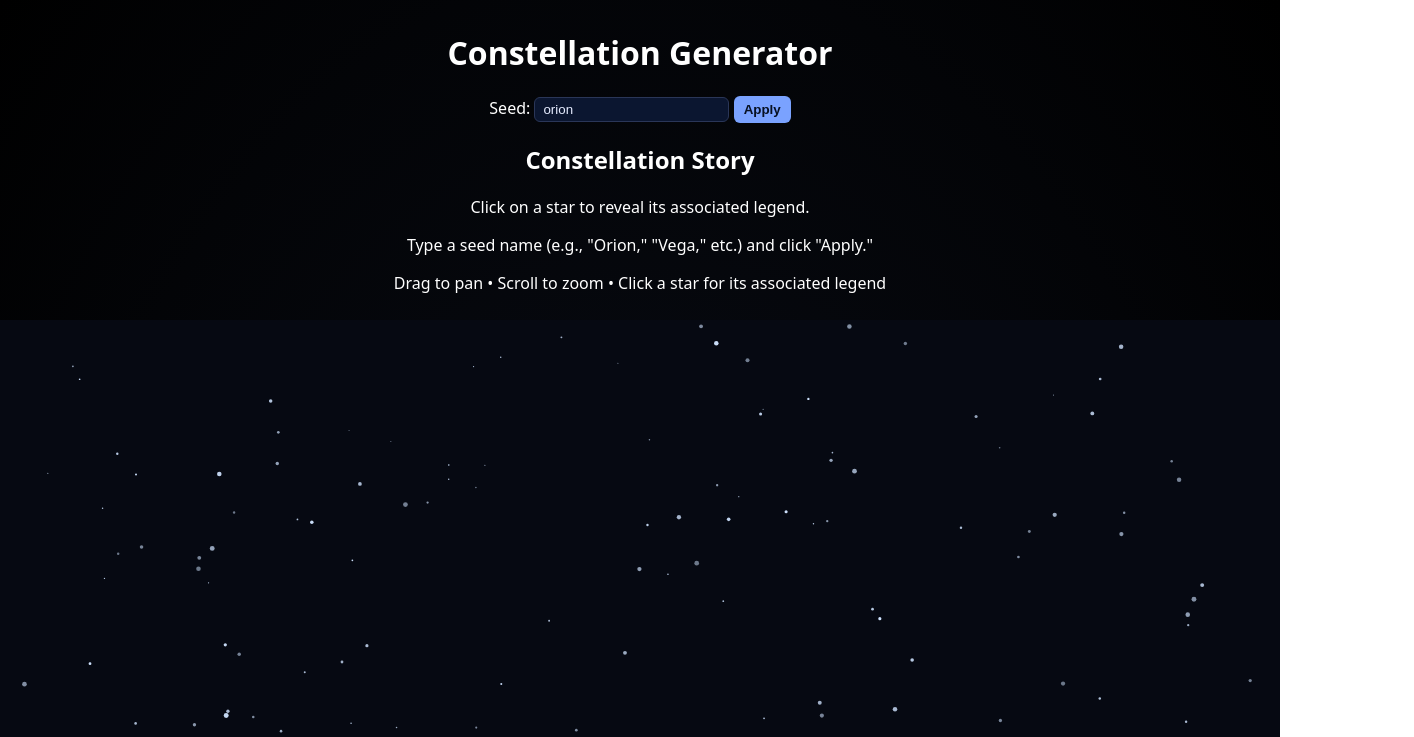
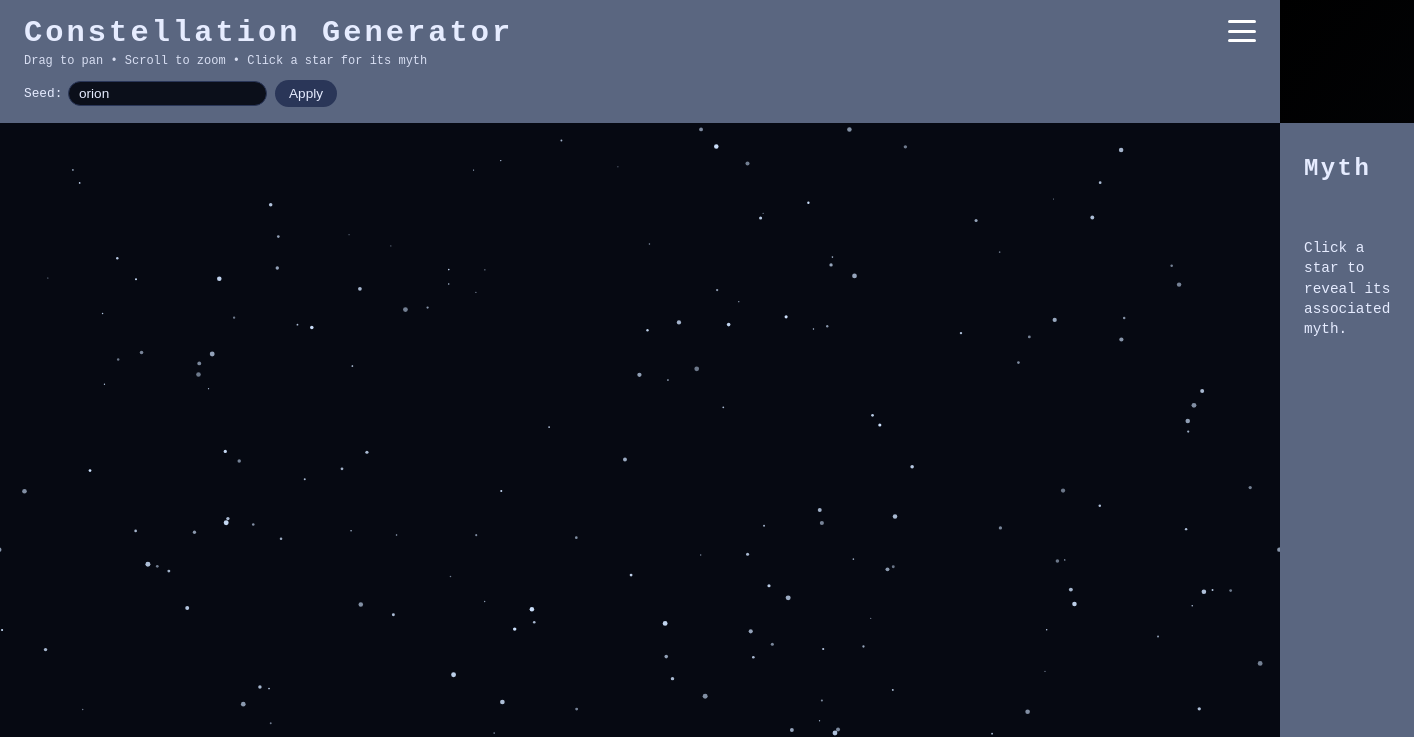
Before and after one commit to karenenderle/constellation-generator, a website: page public/index.html in a window 1280 px wide. Shown: the top 737 px of the page, 1414 px wide, since content can reach past the window. Drawn offline with Linux system fonts and the light colour scheme.

Commit message:
Implement infinite starfield by tiling star map

```diff
--- a/public/index.html
+++ b/public/index.html
@@ -8,7 +8,11 @@
 </head>
 <body>
     <header>
+        <div class="header-left">
             <h1>Constellation Generator</h1>
+            <p class="subtitle">
+                Drag to pan  •  Scroll to zoom  •  Click a star for its myth
+            </p>
 
             <div class="controls">
                 <label>
@@ -17,13 +21,26 @@
                 </label>
                 <button id="applySeed">Apply</button>
             </div>
+        </div>
+
+        <div class="menu-icon">
+            <div></div>
+            <div></div>
+            <div></div>
+        </div>
+    </header>
+
+    <main class="layout">
+        <canvas id="sky"></canvas>
 
         <section class="myth-panel">
-            <h2>Constellation Story</h2>
-            <p id="mythText">Click on a star to reveal its associated legend.</p>
+            <h2>Myth</h2>
+            <p id="mythText">
+                Click a star to reveal its associated myth.
+            </p>
         </section>
 
-        <p class="hint">
+        <!-- <p class="hint">
             Type a seed name (e.g., "Orion," "Vega," etc.) and click "Apply."
         </p>
         <p class="hint">
@@ -37,9 +54,9 @@
         <aside id="panel">
             <hs>Myth</hs>
             <div id="myth">Click a star to reveal its legend.</div>
-        </aside>
+        </aside> -->
+
     </main>
-
     <script src="main.js"></script>
 </body>
 </html>
--- a/public/main.js
+++ b/public/main.js
@@ -5,8 +5,18 @@ const seedInput = document.getElementById("seedInput");
 const applySeedButton = document.getElementById("applySeed");
 const mythTextEl = document.getElementById("mythText");
 
+// Default text to show in myth panel
+const DEFAULT_MYTH_TEXT = "Click on a star to learn its myth.";
+
+// If the panel is empty, restore the default text
+if (mythTextEl && !mythTextEl.textContent.trim()) {
+    mythTextEl.textContent = DEFAULT_MYTH_TEXT;
+}
+
 // Keep track of stars to detect clicks
 let stars = [];
+let STARFIELD_WIDTH = 0;
+let STARFIELD_HEIGHT = 0;
 
 // Resize canvas so it matches the size of its container
 function resizeCanvas() {
@@ -35,13 +45,15 @@ function random() {
     return x - Math.floor(x);
     }
 
-// III. Generate stars
-function drawStars() {
+// III. Generate stars for one "tile" of the starfield
+function generateStars() {
     const STAR_COUNT = 200; // Determine how many stars to draw
+
+    // Use the canvas size as the base tile size
+    STARFIELD_WIDTH = canvas.width;
+    STARFIELD_HEIGHT = canvas.height;
+
     stars = []; // Clear existing stars
-    ctx.globalAlpha = 1; // Clear and paint background every draw
-    ctx.fillStyle = "#060912"; // Dark night sky color
-    ctx.fillRect(0, 0, canvas.width, canvas.height); // Clear the canvas with a dark background
 
     // Draw each star
     for (let i = 0; i < STAR_COUNT; i++) {
@@ -54,23 +66,52 @@ function drawStars() {
             id: i, // Unique ID for each star
             x: x, // X position
             y: y, // Y position
-            radius: radius // Size of the star
+            radius: radius, // Size of the star
+            alpha: alpha // Brightness of the star
         });
+    }
+}
 
-        ctx.beginPath(); // Start a new path for each star
-        ctx.globalAlpha = alpha; // Set the transparency for this star
-        ctx.fillStyle = "#cfe3ff"; // Set the color for this star
-        ctx.arc(x, y, radius, 0, Math.PI *2); // Draw a circle for the star
-        ctx.fill(); // Fill the star shape
+// IV. Draw an infinite starfield
+function drawStarsInfinite() {
+    if (!stars.length || STARFIELD_WIDTH === 0 || STARFIELD_HEIGHT === 0) return; // No stars to draw yet
+
+    const tileW = STARFIELD_WIDTH;
+    const tileH = STARFIELD_HEIGHT;
+
+    // Figure out which part of the "world" is currently visible
+    const minX = (-offsetX) / scale; // Left edge in sky coordinates
+    const minY = (-offsetY) / scale; // Top edge in sky coordinates
+    const maxX = minX + (canvas.width / scale); // Right edge in sky coordinates
+    const maxY = minY + (canvas.height / scale); // Bottom edge in sky coordinates
+
+    // Find which tiles intersect the visible area
+    const startTileX = Math.floor(minX / tileW) - 1; // Extra buffer tile
+    const startTileY = Math.floor(minY / tileH) - 1; // Extra buffer tile
+    const endTileX = Math.floor(maxX / tileW) + 1; // Extra buffer tile
+    const endTileY = Math.floor(maxY / tileH) + 1; // Extra buffer tile
+
+    // Loop through the visible tiles and draw stars
+    for (let tileX = startTileX; tileX <= endTileX; tileX++) {
+        for (let tileY = startTileY; tileY <= endTileY; tileY++) {
+            const shiftX = tileX * tileW; // Calculate the offset for this tile
+            const shiftY = tileY * tileH; // Calculate the offset for this tile
+
+            // Draw all stars in this tile
+            for (const star of stars) {
+                ctx.beginPath(); // Start a new path for each star
+                ctx.globalAlpha = star.alpha; // Set the transparency for this star
+                ctx.fillStyle = "#cfe3ff"; // Set the color for this star
+                ctx.arc(star.x + shiftX, star.y + shiftY, star.radius, 0, Math.PI *2); // Draw a circle for the star
+                ctx.fill(); // Fill the star shape
+            }
+        }
     }
+
     ctx.globalAlpha = 1; // Reset the transparency back to full for any future drawing
 }
 
-// Run the function to draw the stars on the canvas once when the page loads
-setSeed("orion");
-drawStars();
-
-// IV. Apply seed from user input
+// V. Apply seed from user input
 applySeedButton.addEventListener("click", () => {
     const newSeed = seedInput.value.trim(); // Get the seed value from the input field
     if (newSeed === "") {
@@ -84,14 +125,14 @@ applySeedButton.addEventListener("click", () => {
         return;
     }
 
-    setSeed(newSeed); // Update the seed value
+    // Seed will be used inside drawSky() to ensure stars match the seed every time
     drawSky(); // Redraw the sky with the new seed
     if (mythTextEl) {
-        mythTextEl.textContent = ""; // Clear any existing myth text
+        mythTextEl.textContent = DEFAULT_MYTH_TEXT; // Clear any existing myth text
     }
 });
 
-// V. Add pan and zoom functionality
+// VI. Add pan and zoom functionality
 let offsetX = 0;
 let offsetY = 0;
 let isDragging = false;
@@ -139,10 +180,17 @@ canvas.addEventListener("wheel", (e) => {
     drawSky(); // Redraw the sky with updated scale
 });
 
-// Redraw the entire sky with panning and zooming
+// VII.Redraw the entire sky with panning and zooming
 function drawSky() {
     ctx.save();
+
+    // Clear the canvas and paint the background once
     ctx.clearRect(0, 0, canvas.width, canvas.height);
+    ctx.globalAlpha = 1;
+    ctx.fillStyle = "#060912"; // Dark night sky color
+    ctx.fillRect(0, 0, canvas.width, canvas.height); // Clear the canvas with a dark background
+
+    // Apply pan and zoom transformations
     ctx.translate(offsetX, offsetY);
     ctx.scale(scale, scale);
 
@@ -150,11 +198,13 @@ function drawSky() {
     const currentSeed = seedInput.value && seedInput.value.trim() || "orion";
     setSeed(currentSeed);
 
-    drawStars(); // Draw stars and consellations
+    generateStars(); // Generate stars based on the current seed
+    drawStarsInfinite(); // Draw the infinite starfield
+
     ctx.restore(); // Restore to default
 }
 
-// VI. Fetch and display constellation myth
+// VIII. Fetch and display constellation myth
 // Ask backend for a story for a specific star (by id)
 async function fetchMythForName(seed, starId) {
     if (mythTextEl) {
@@ -184,7 +234,7 @@ async function fetchMythForName(seed, starId) {
     }
 }
 
-// VII. Click-to-fetch-myth functionality
+// IX. Click-to-fetch-myth functionality
 // Convert from screen coordinates to canvas coordinates to sky coordinates
 canvas.addEventListener("click", (event) => {
     const rect = canvas.getBoundingClientRect(); // Position relative to the canvas element
@@ -200,13 +250,24 @@ canvas.addEventListener("click", (event) => {
     const skyX = (pixelX - offsetX * dpr) / scale;
     const skyY = (pixelY - offsetY * dpr) / scale;
 
-    // Find a star close to the click
+    // Wrap into the base tile so clicks work on any repeated tile
+    const tileW = STARFIELD_WIDTH || canvas.width;
+    const tileH = STARFIELD_HEIGHT || canvas.height;
+    let wrappedX = skyX;
+    let wrappedY = skyY;
+
+    if (tileW > 0 && tileH > 0) { // Avoid division by zero
+        wrappedX = ((skyX % tileW) + tileW) % tileW; // Wrap X coordinate
+        wrappedY = ((skyY % tileH) + tileH) % tileH; // Wrap Y coordinate
+    }
+
+    // Find a star close to the click (in the base tile)
     const CLICK_RADIUS = 5; // How close in pixels the click must be
     let clickedStar = null;
 
     for (const star of stars) {
-        const dx = star.x - skyX;
-        const dy = star.y - skyY;
+        const dx = star.x - wrappedX;
+        const dy = star.y - wrappedY;
         const distance = Math.sqrt(dx * dx + dy * dy);
         if (distance <= CLICK_RADIUS) {
             clickedStar = star;
@@ -219,3 +280,6 @@ canvas.addEventListener("click", (event) => {
         const currentSeed = (seedInput.value && seedInput.value.trim()) || "orion";
         fetchMythForName(currentSeed, String(clickedStar.id));
 });
+
+// X. Initial draw
+drawSky();
--- a/public/styles.css
+++ b/public/styles.css
@@ -1,52 +1,134 @@
+/* Global Styles */
 body {
   margin: 0;
   background: radial-gradient(ellipse at bottom, #0b0f1a 0%, #000000 100%);
-  color: white;
-  font-family: system-ui, sans-serif;
-  text-align: center;
+  color: #e6ecff;
+  font-family: "Courier New", monospace;
 }
 
+/* Header Styles */
 header {
-  padding: 10px;
+  background: #5a6680;
+  padding: 16px 24px;
+  display: flex;
+  justify-content: space-between;
+  align-items: flex-start;
 }
 
-.controls {
-    margin: 0.5rem 0;
+.header-left {
+  display: flex;
+  flex-direction: column;
+  gap: 4px;
 }
 
+header h1 {
+  margin: 0;
+  font-size: 1.9rem;
+  letter-spacing: 0.1em;
+}
+
+.subtitle {
+  font-size: 0.75rem;
+  margin: 0;
+  opacity: 0.9;
+}
+
+/* Controls Styles */
+.controls {
+  margin-top: 8px;
+  display: flex;
+  flex-wrap: wrap;
+  gap: 0.5rem;
+  font-size: 0.8rem;
+}
+
+.controls label {
+  display: flex;
+  align-items: center;
+  gap: 0.35rem;
+}
+
+/* Input and Button Styles */
 input {
-    background: #0b1630;
-    color: #e6ecff;
-    border: 1px solid #2a3658;
-    border-radius: 6px;
-    padding: 4px 8px;
+  background: #0b0f1a;
+  border: 1px solid #2a3658;
+  color: #e6ecff;
+  padding: 4px 10px;
+  font-size: 0.85rem;
+  border-radius: 999px;
 }
 
 button {
-    background: #7aa2ff;
-    color: #071022;
-    border: none;
-    padding: 6px 10px;
-    border-radius: 6px;
-    cursor: pointer;
-    font-weight: 600;
+  background: #2a3658;
+  border: none;
+  color: #e6ecff;
+  padding: 6px 14px;
+  font-size: 0.85rem;
+  border-radius: 999px;
+  cursor: pointer;
 }
 
 button:hover {
-    transform: scale(1.05);
+  background: #3b4a70;
+  transform: scale(1.05);
 }
 
-canvas {
-  display: block;
-  width: 100%;
-  height: calc(100vh - 80px);
-  background: #02040a;
+/* Hamburger Icon */
+.menu-icon {
+  width: 28px;
+  height: 22px;
+  display: flex;
+  flex-direction: column;
+  justify-content: space-between;
+  margin-top: 4px;
 }
 
-footer {
-  padding: 8px;
-  font-size: 0.85rem;
-  color: #9bb0ffcc;
+.menu-icon div {
+  background: white;
+  height: 3px;
+  border-radius: 3px;
+}
+
+/* Main Content Styles */
+.layout {
+  display: flex;
+  height: calc(100vh - 72px);
+}
+
+/* Canvas Styles */
+canvas#sky {
+  flex: 2;
+  background: #071533;
+  width: 100%;
+  height: 100%;
+  display: block;
+}
+
+/* Myth Panel Styles */
+.myth-panel {
+  flex: 1;
+  background: #5a6680;
+  padding: 32px 24px;
+  color: #e6ecff;
+  text-align: left;
+}
+
+.myth-panel h2 {
+  margin: 0 0 1rem 0;
+  font-size: 1.5rem;
+  letter-spacing: 0.1em;
+}
+
+#mythText strong {
+  font-weight: bold;
+}
+
+.myth-panel p {
+  margin: 0;
+  margin-top: 0.75rem;
+  line-height: 1.4;
+  font-size: 0.9rem;
+  max-width: 320px;
 }
 
 #mythText {
```
Lines whose indentation alone changed are shown as unchanged.
